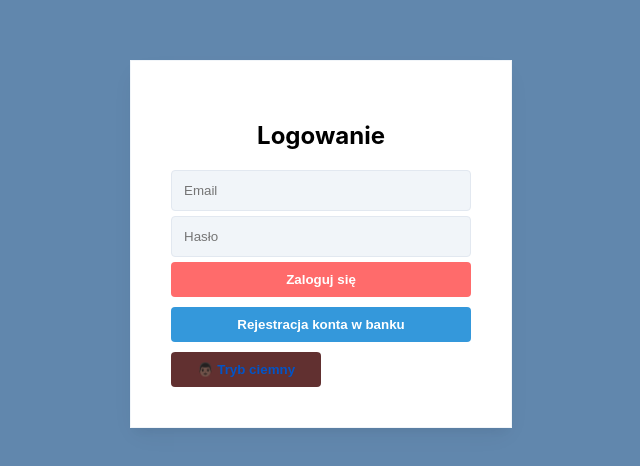
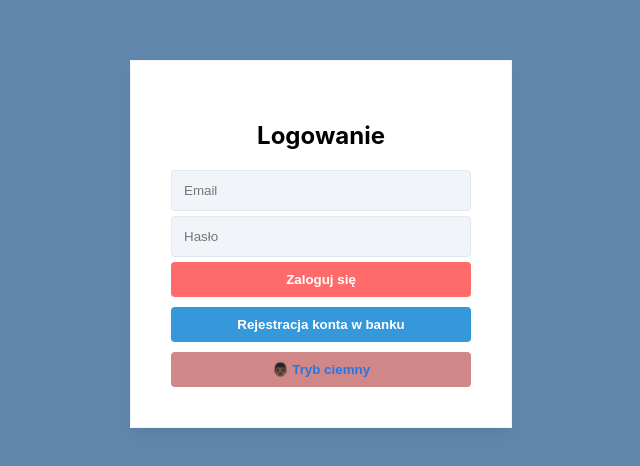
Before and after one commit to Piesnababy218/tai, a React (Create React App) app in the folder frontend/: page / in a window 1280 px wide. Shown: the part 156-622 px from the top of the page, without its empty margins (319-959 px from the left). Built offline with nearby package versions, Linux system fonts and the light colour scheme.

Commit message:
poprawka app.css v8

```diff
--- a/frontend/src/App.css
+++ b/frontend/src/App.css
@@ -113,7 +113,7 @@
 }
 
 .login-btn-theme {
-  width: 50%;
+  width: 100%;
   padding: 10px;
   border: none;
   border-radius: 4px;
@@ -127,6 +127,6 @@
 }
 
 .login-btn-theme.light-mode {
-  background: #613030;
-  color: #0254c7;
+  background: #cf8787;
+  color: #2477eb;
 }
```
